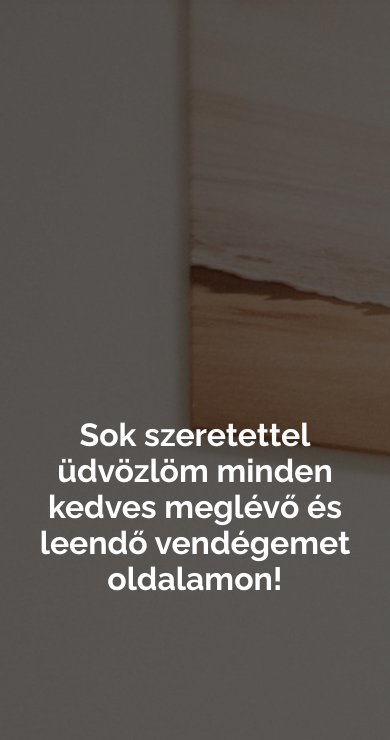
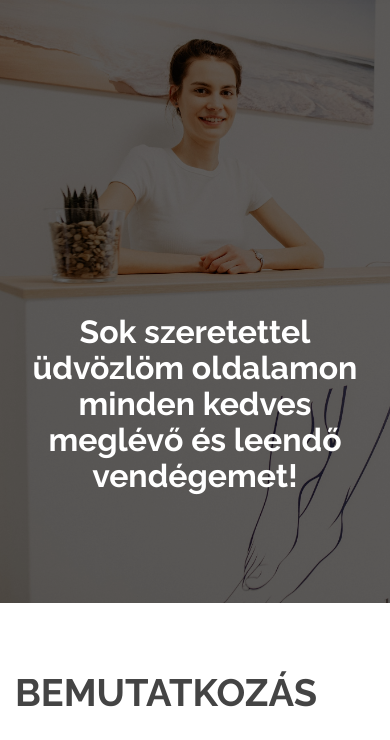
Before and after one commit to balack13/balack13.github.io, a plain HTML site: page index.html in a window 390 px wide. Shown: the part 72-812 px from the top of the page. Drawn offline with Linux system fonts and the light colour scheme.

```diff
--- a/assets/css/style.css
+++ b/assets/css/style.css
@@ -278,7 +278,7 @@ h1, h2, h3, h4, h5, h6 {
 --------------------------------------------------------------*/
 #hero {
   height: 80vh;
-  background: url("../img/megvagva.jpg");
+  background: url("../img/about.jpg");
   background-position: top;
   background-size: cover;
   position: relative;
@@ -344,11 +344,14 @@ h1, h2, h3, h4, h5, h6 {
 }
 
 @media (max-width: 768px) {
-  #hero{
+  #hero {
     background: url("../img/megvagva2.jpg");
-  }
-  #hero {
-    height: 100vh;
+    background-position: top;
+    background-size: cover;
+    position: relative;
+    background-repeat: no-repeat;
+    height: 80vh;
+    padding-bottom: 25%;
   }
   #hero .container {
     padding-top: 60px;
@@ -408,7 +411,7 @@ section {
 --------------------------------------------------------------*/
 .about .content h2 {
   font-weight: 700;
-  font-size: 44px;
+  font-size: 38px;
   line-height: 60px;
   margin-bottom: 20px;
   text-transform: uppercase;
--- a/index.html
+++ b/index.html
@@ -61,7 +61,7 @@
   <section id="hero" class="d-flex align-items-center">
     <div class="container text-center position-relative" data-aos="fade-in" data-aos-delay="200">
       <br><br><br><br><br><br><br><br><br><br><br>
-      <h1>Sok szeretettel üdvözlöm minden kedves meglévő és leendő vendégemet oldalamon!</h1>
+      <h1>Sok szeretettel üdvözlöm oldalamon minden kedves meglévő és leendő vendégemet!</h1>
     </div>
   </section><!-- End Hero -->
 
```
Also changed, not shown: assets/img/megvagva.jpg (deleted).
